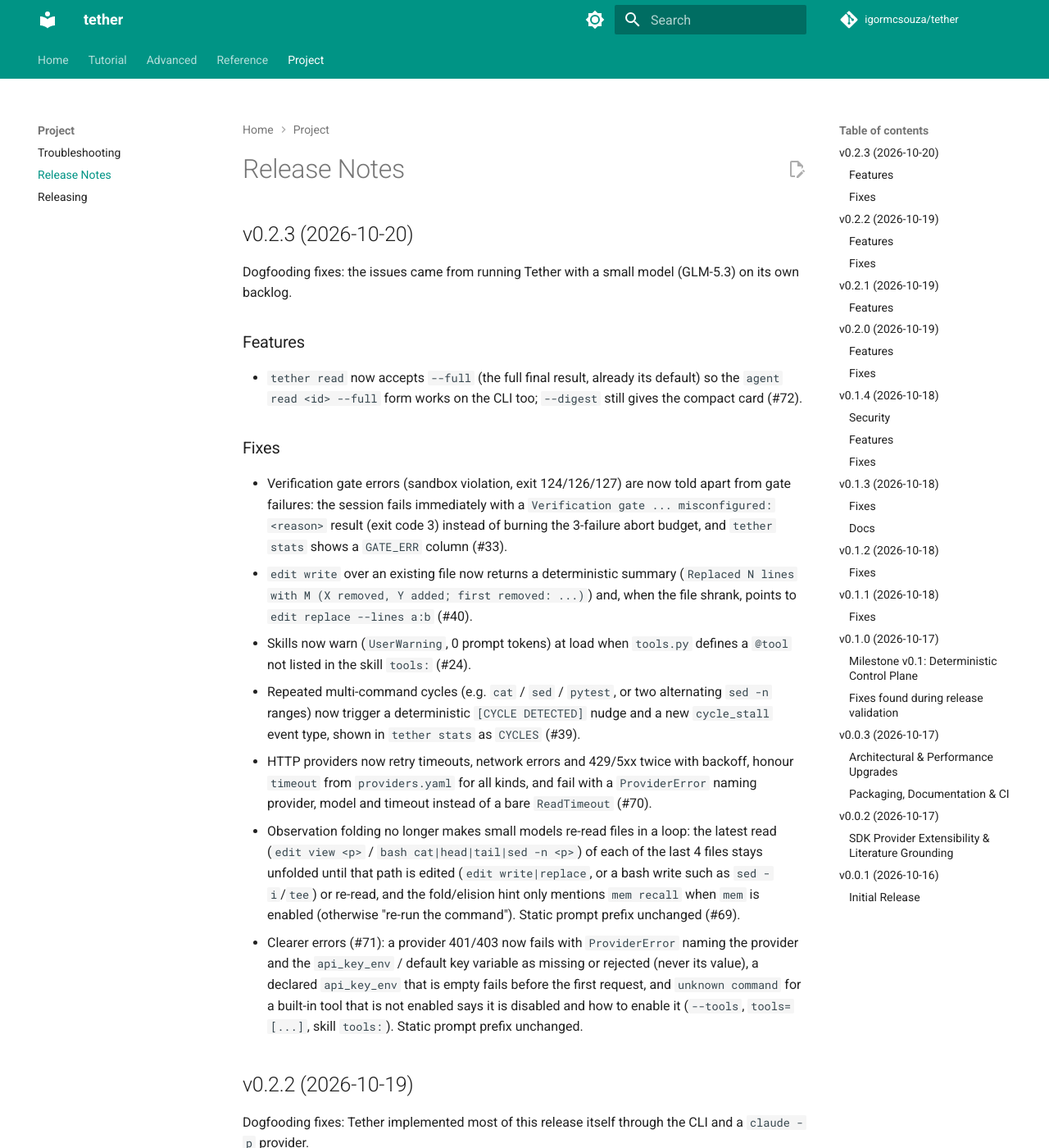
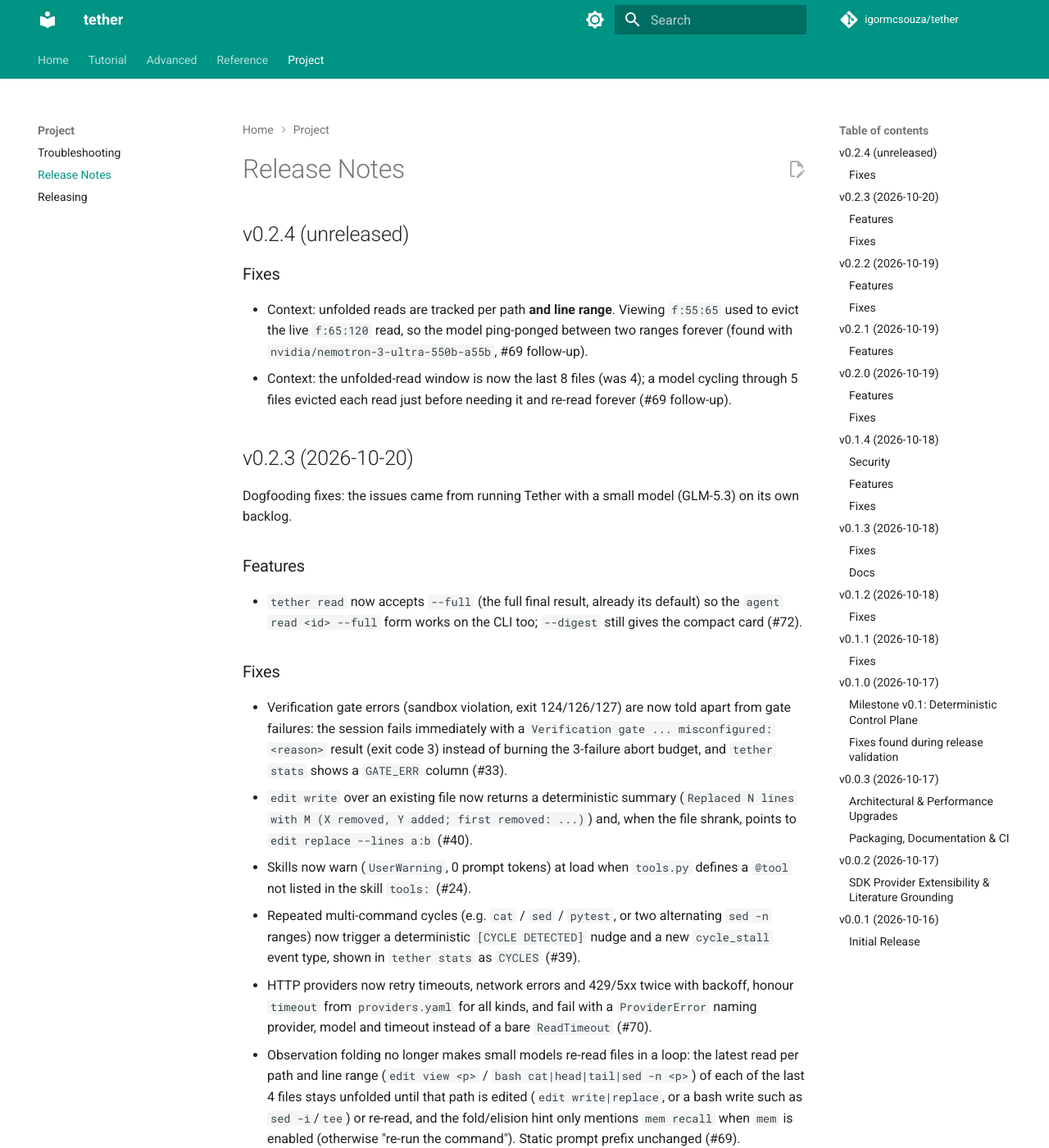
Before and after one commit to igormcsouza/tether, an MkDocs documentation site: the page built from docs/release-notes.md, in a window 1280 px wide and 1400 px high. Shown: the whole window at 82% size. Built offline with MkDocs 1.6.1 and Material for MkDocs 9.7.7, drawn with Linux system fonts in a browser that asks for light colours; comment, search, counter and statistics services are not loaded.

Commit message:
fix(context): keep last 8 file reads unfolded, tracked per path and line range
Co-Authored-By: Claude Sonnet 5.5 <noreply@anthropic.com>

````diff
--- a/docs/architecture.md
+++ b/docs/architecture.md
@@ -58,7 +58,7 @@ Tether implements a deterministic three-tier memory hierarchy backed by `.tether
    ```text
    [obs_1 folded: `web fetch https://...` (3,420 chars) | use `mem recall obs_1` or `mem search <query>`]
    ```
-   Exception (#69): the latest read of each of the last 4 files (`edit view <p>`, `bash cat/head/tail/sed -n <p>`; paths normalized against the workspace) is not folded until `<p>` is edited (`edit write|replace`, or any other bash command naming it: `sed -i`, `tee`, redirects, `python -c`) or re-read. The 2,400-char head+tail elision still applies, and the hard context budget remains #81. The `mem recall` hint is shown only when `mem` is enabled (else "re-run the command").
+   Exception (#69): the latest read of each of the last 8 files (`edit view <p>`, `bash cat/head/tail/sed -n <p>`; paths normalized against the workspace) is not folded until `<p>` is edited (`edit write|replace`, or any other bash command naming it: `sed -i`, `tee`, redirects, `python -c`) or re-read. The 2,400-char head+tail elision still applies, and the hard context budget remains #81. The `mem recall` hint is shown only when `mem` is enabled (else "re-run the command").
 3. **Sub-Millisecond SQLite FTS5 BM25 RAG**: Every raw observation and final deliverable is automatically chunked (~150 tokens per paragraph/section) and indexed into an FTS5 virtual table (`chunks_fts`) so the agent (or a parent agent) can retrieve exact passages via `mem search` or `agent query`.
 
 ---
--- a/docs/reference/context-and-store.md
+++ b/docs/reference/context-and-store.md
@@ -22,7 +22,7 @@ When the provider sets `structured_history = True` (Ollama, OpenAI-compatible, A
 
 Raw tool outputs stay in the prompt for $K=2$ turns, then fold into a one-line tombstone (see [Built-in Tools](../tutorial/built-in-tools.md#mem-pinned-scratchpad-bm25-observation-recall)). For small models this has consequences ([#27](https://github.com/igormcsouza/tether/issues/27)), seen in the [course-builder example](https://github.com/igormcsouza/tether/tree/main/examples/course):
 
-- **Fix (#69).** Folding exception: the latest read of each of the last 4 files (`edit view <p>`, `bash cat/head/tail/sed -n <p>`; paths normalized against the workspace) is not folded until `<p>` is edited (`edit write|replace`, or any other bash command naming it: `sed -i`, `tee`, redirects, `python -c`) or re-read. The 2,400-char head+tail elision still applies, and the hard context budget remains #81. The `mem recall` hint is shown only when `mem` is enabled (else "re-run the command"). (`ContextAssembler(mem_enabled=..., workspace_root=...)`, `MAX_LIVE_READS`).
+- **Fix (#69).** Folding exception: the latest read of each of the last 8 files (`edit view <p>`, `bash cat/head/tail/sed -n <p>`; paths normalized against the workspace) is not folded until `<p>` is edited (`edit write|replace`, or any other bash command naming it: `sed -i`, `tee`, redirects, `python -c`) or re-read. The 2,400-char head+tail elision still applies, and the hard context budget remains #81. The `mem recall` hint is shown only when `mem` is enabled (else "re-run the command"). (`ContextAssembler(mem_enabled=..., workspace_root=...)`, `MAX_LIVE_READS`).
 - **Re-viewing files loops, then invents data.** The model runs `edit view`, the output folds two turns later, it views again, and eventually writes from memory.
 - **What worked: one compact joined view, used right before the write, that ends with the exact next call.** The `course-source <module>` tool returns a module's plan and chosen videos in one output and finishes with `NOW WRITE THIS MODULE: act("edit write part-N.md", ...)`, so the data is still in the prompt when the write happens.
 - **Write long outputs in small pieces.** One big write dropped a whole section. The writer skill writes one `part-N.md` per module with `edit write`, then a `course-build` tool concatenates them into `course.md`.
--- a/docs/release-notes.md
+++ b/docs/release-notes.md
@@ -1,4 +1,11 @@
 # Release Notes
+
+## v0.2.4 (unreleased)
+
+### Fixes
+
+- Context: unfolded reads are tracked per path **and line range**. Viewing `f:55:65` used to evict the live `f:65:120` read, so the model ping-ponged between two ranges forever (found with `nvidia/nemotron-3-ultra-550b-a55b`, #69 follow-up).
+- Context: the unfolded-read window is now the last 8 files (was 4); a model cycling through 5 files evicted each read just before needing it and re-read forever (#69 follow-up).
 
 ## v0.2.3 (2026-10-20)
 
@@ -15,7 +22,7 @@ Dogfooding fixes: the issues came from running Tether with a small model (GLM-5.
 - Skills now warn (`UserWarning`, 0 prompt tokens) at load when `tools.py` defines a `@tool` not listed in the skill `tools:` (#24).
 - Repeated multi-command cycles (e.g. `cat` / `sed` / `pytest`, or two alternating `sed -n` ranges) now trigger a deterministic `[CYCLE DETECTED]` nudge and a new `cycle_stall` event type, shown in `tether stats` as `CYCLES` (#39).
 - HTTP providers now retry timeouts, network errors and 429/5xx twice with backoff, honour `timeout` from `providers.yaml` for all kinds, and fail with a `ProviderError` naming provider, model and timeout instead of a bare `ReadTimeout` (#70).
-- Observation folding no longer makes small models re-read files in a loop: the latest read (`edit view <p>` / `bash cat|head|tail|sed -n <p>`) of each of the last 4 files stays unfolded until that path is edited (`edit write|replace`, or a bash write such as `sed -i`/`tee`) or re-read, and the fold/elision hint only mentions `mem recall` when `mem` is enabled (otherwise "re-run the command"). Static prompt prefix unchanged (#69).
+- Observation folding no longer makes small models re-read files in a loop: the latest read per path and line range (`edit view <p>` / `bash cat|head|tail|sed -n <p>`) of each of the last 4 files stays unfolded until that path is edited (`edit write|replace`, or a bash write such as `sed -i`/`tee`) or re-read, and the fold/elision hint only mentions `mem recall` when `mem` is enabled (otherwise "re-run the command"). Static prompt prefix unchanged (#69).
 - Clearer errors (#71): a provider 401/403 now fails with `ProviderError` naming the provider and the `api_key_env` / default key variable as missing or rejected (never its value), a declared `api_key_env` that is empty fails before the first request, and `unknown command` for a built-in tool that is not enabled says it is disabled and how to enable it (`--tools`, `tools=[...]`, skill `tools:`). Static prompt prefix unchanged.
 
 ## v0.2.2 (2026-10-19)
````
Also changed, not shown: AGENTS.md (+1 -1 lines), 2 other files.
